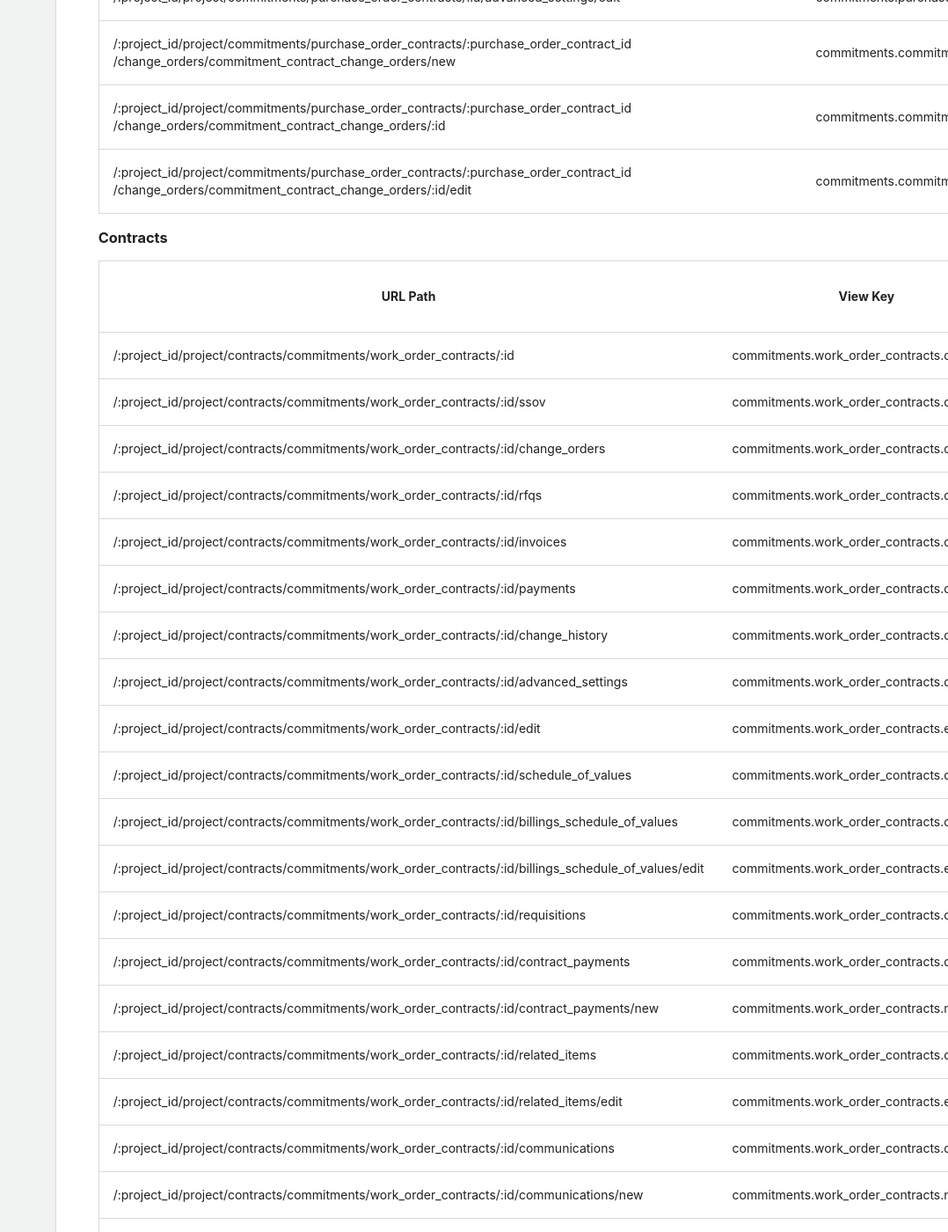
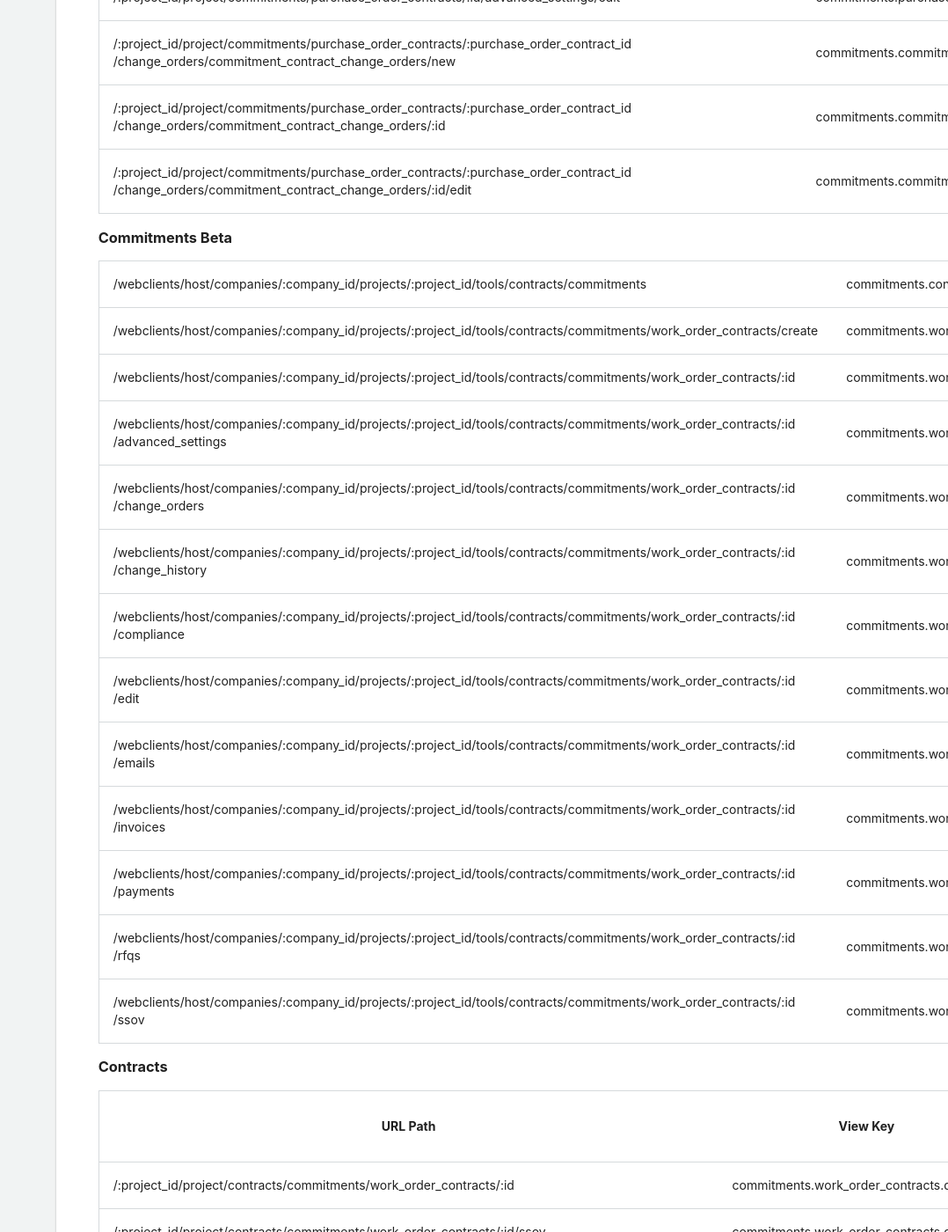
Before and after one commit to procore/documentation, a Jekyll site: the page built from building_applications/building_side_panel_apps.md, in a window 1280 px wide and 1400 px high, scrolled down 5211 px. Shown: the whole window at 88% size, without its empty margins (202-1280 px from the left). Built offline with Jekyll 4.4.1, drawn with Linux system fonts in a browser that asks for light colours; comment, search, counter and statistics services are not loaded.

Commit message:
add Commitments MFE routes

```diff
--- a/building_applications/building_side_panel_apps.md
+++ b/building_applications/building_side_panel_apps.md
@@ -139,6 +139,22 @@ The following sections list the currently supported Side Panel Views that can be
 | /:project_id/project/commitments/purchase_order_contracts/:purchase_order_contract_id<br />/change_orders/commitment_contract_change_orders/new | commitments.commitment_contract_change_orders.new |
 | /:project_id/project/commitments/purchase_order_contracts/:purchase_order_contract_id<br />/change_orders/commitment_contract_change_orders/:id | commitments.commitment_contract_change_orders.detail |
 | /:project_id/project/commitments/purchase_order_contracts/:purchase_order_contract_id<br />/change_orders/commitment_contract_change_orders/:id/edit | commitments.commitment_contract_change_orders.edit |
+
+### Commitments Beta
+
+| /webclients/host/companies/:company_id/projects/:project_id/tools/contracts/commitments | commitments.contracts.list |
+| /webclients/host/companies/:company_id/projects/:project_id/tools/contracts/commitments/work_order_contracts/create | commitments.work_order_contracts.new |
+| /webclients/host/companies/:company_id/projects/:project_id/tools/contracts/commitments/work_order_contracts/:id<br /> | commitments.work_order_contracts.detail |
+| /webclients/host/companies/:company_id/projects/:project_id/tools/contracts/commitments/work_order_contracts/:id<br />/advanced_settings | commitments.work_order_contracts.detail |
+| /webclients/host/companies/:company_id/projects/:project_id/tools/contracts/commitments/work_order_contracts/:id<br />/change_orders | commitments.work_order_contracts.detail |
+| /webclients/host/companies/:company_id/projects/:project_id/tools/contracts/commitments/work_order_contracts/:id<br />/change_history | commitments.work_order_contracts.detail |
+| /webclients/host/companies/:company_id/projects/:project_id/tools/contracts/commitments/work_order_contracts/:id<br />/compliance | commitments.work_order_contracts.detail |
+| /webclients/host/companies/:company_id/projects/:project_id/tools/contracts/commitments/work_order_contracts/:id<br />/edit | commitments.work_order_contracts.edit |
+| /webclients/host/companies/:company_id/projects/:project_id/tools/contracts/commitments/work_order_contracts/:id<br />/emails | commitments.work_order_contracts.detail |
+| /webclients/host/companies/:company_id/projects/:project_id/tools/contracts/commitments/work_order_contracts/:id<br />/invoices | commitments.work_order_contracts.detail |
+| /webclients/host/companies/:company_id/projects/:project_id/tools/contracts/commitments/work_order_contracts/:id<br />/payments | commitments.work_order_contracts.detail |
+| /webclients/host/companies/:company_id/projects/:project_id/tools/contracts/commitments/work_order_contracts/:id<br />/rfqs | commitments.work_order_contracts.detail |
+| /webclients/host/companies/:company_id/projects/:project_id/tools/contracts/commitments/work_order_contracts/:id<br />/ssov | commitments.work_order_contracts.detail |
 
 ### Contracts
 
```
